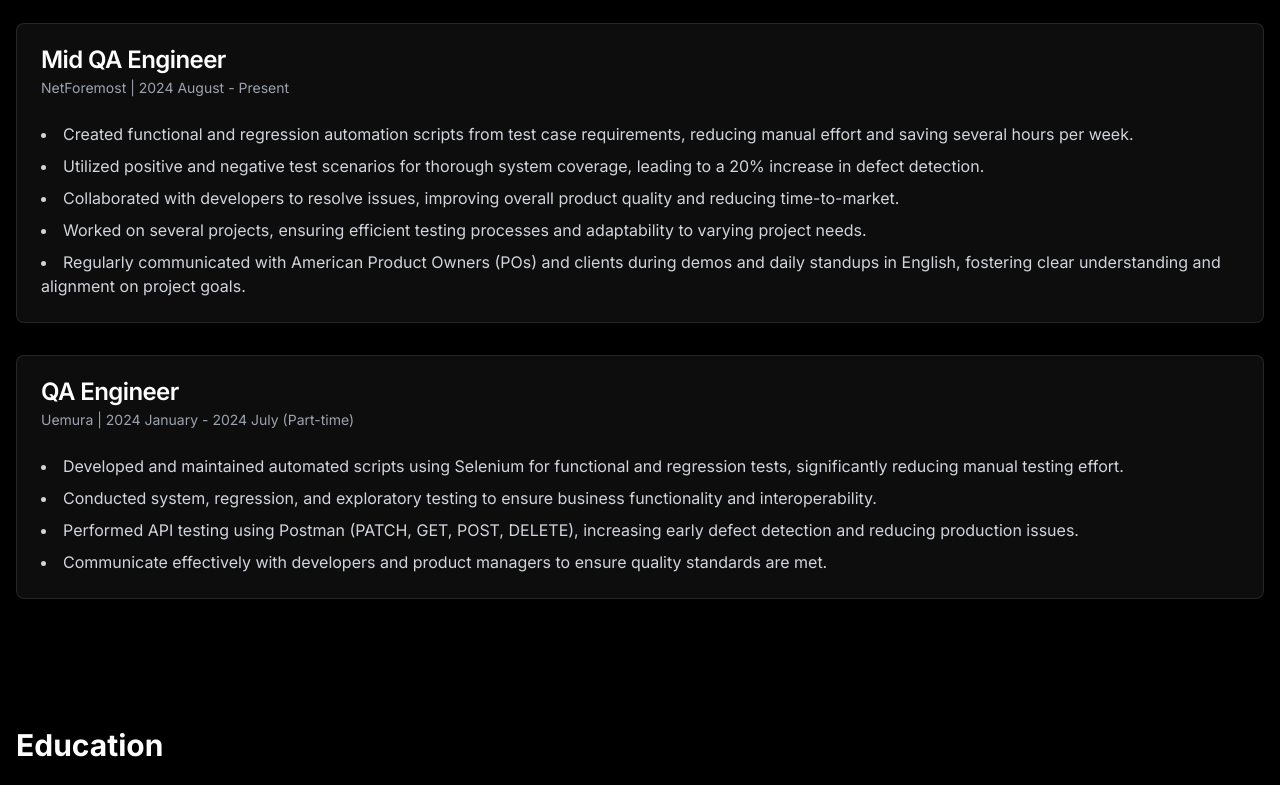
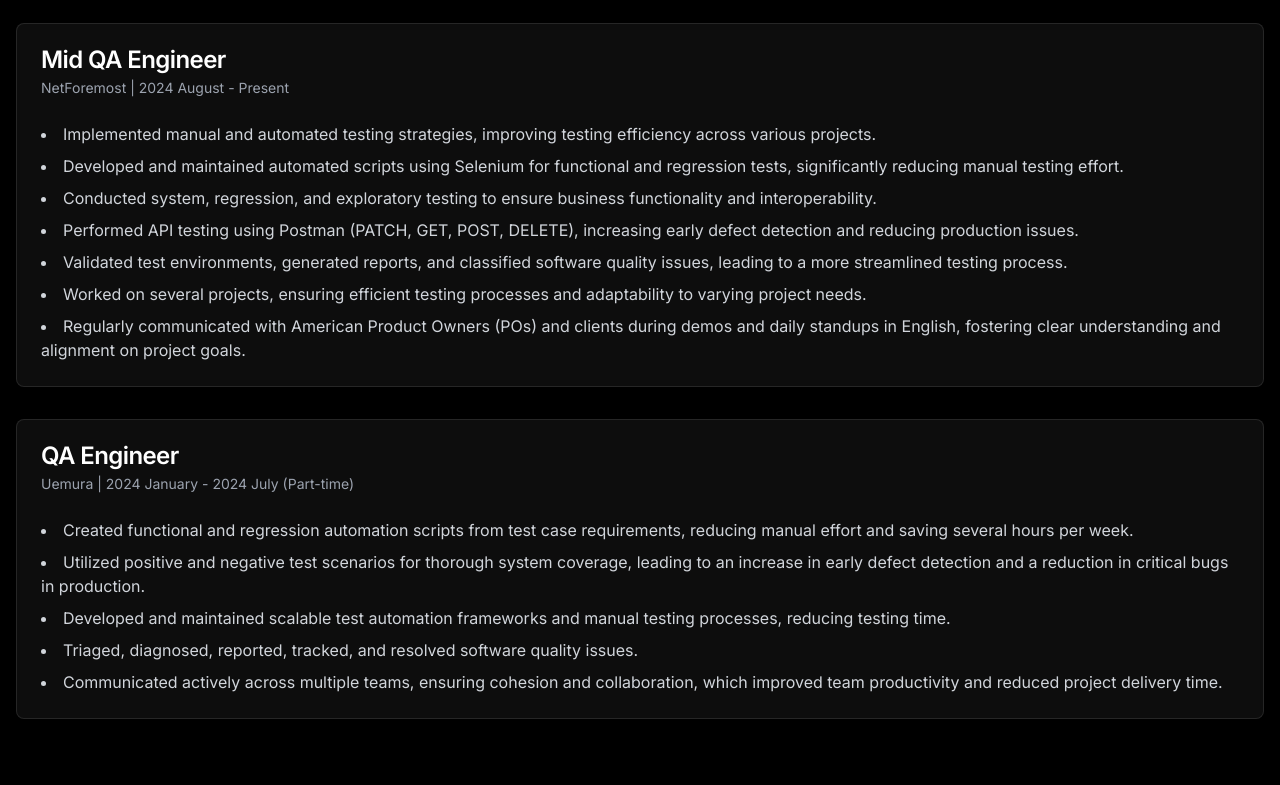
Before and after one commit to Sebastiandg30/My-portfolio, a Next.js app: page / in a window 1280 px wide. Shown: the part 1646-2431 px from the top of the page. Built offline with nearby package versions, Linux system fonts and the light colour scheme.

Commit message:
Quick fix 2

```diff
--- a/app/page.tsx
+++ b/app/page.tsx
@@ -555,7 +555,7 @@ export default function Component() {
             animate={{ opacity: 1, y: 0 }}
             transition={{ duration: 0.5, delay: 0.2 }}
           >
-          I am Sebastian Gómez, a <span className="bg-gradient-to-r from-teal-400 to-blue-500 bg-clip-text text-transparent font-medium">QA Engineer</span>, ensuring intuitive user experiences. After hours, I build my own projects.
+          I am Sebastian Gómez, a <span className="bg-gradient-to-r from-teal-400 to-blue-500 bg-clip-text text-transparent font-medium">QA Engineer</span>, and I ensure quality and intuitive user experiences. After hours, I build my own projects.
           </motion.p>
           <motion.div
             className="flex flex-col items-center gap-6"
@@ -572,7 +572,11 @@ export default function Component() {
                 {isClient && currentTime.toLocaleTimeString('en-US', { timeZone: 'America/Caracas' })} UTC-4
               </p>
             </div>
-            <Button variant="outline" className="flex items-center gap-2 bg-transparent border-slate-300 dark:border-slate-300 text-slate-300 dark:text-white hover:bg-slate-300 dark:hover:bg-slate-300">
+            <Button
+              variant="outline"
+              className="flex items-center gap-2 bg-transparent border-slate-300 dark:border-slate-300 text-slate-300 dark:text-white hover:bg-slate-300 dark:hover:bg-slate-300"
+              onClick={() => window.open('/Sebastian Gomez CV.pdf')}
+            >
               <FileText className="w-4 h-4" />
               Download CV
             </Button>
@@ -726,13 +730,14 @@ export default function Component() {
               </CardHeader>
               <CardContent>
                 <ul className="list-disc list-inside space-y-2 text-gray-300">
-
-  <li>Created functional and regression automation scripts from test case requirements, reducing manual effort and saving several hours per week.</li>
-  <li>Utilized positive and negative test scenarios for thorough system coverage, leading to a 20% increase in defect detection.</li>
-  <li>Collaborated with developers to resolve issues, improving overall product quality and reducing time-to-market.</li>
-  <li>Worked on several projects, ensuring efficient testing processes and adaptability to varying project needs.</li>
-  <li>Regularly communicated with American Product Owners (POs) and clients during demos and daily standups in English, fostering clear understanding and alignment on project goals.</li>
-</ul>
+                  <li>Implemented manual and automated testing strategies, improving testing efficiency across various projects.</li>
+                  <li>Developed and maintained automated scripts using Selenium for functional and regression tests, significantly reducing manual testing effort.</li>
+                  <li>Conducted system, regression, and exploratory testing to ensure business functionality and interoperability.</li>
+                  <li>Performed API testing using Postman (PATCH, GET, POST, DELETE), increasing early defect detection and reducing production issues.</li>
+                  <li>Validated test environments, generated reports, and classified software quality issues, leading to a more streamlined testing process.</li>
+                  <li>Worked on several projects, ensuring efficient testing processes and adaptability to varying project needs.</li>
+                  <li>Regularly communicated with American Product Owners (POs) and clients during demos and daily standups in English, fostering clear understanding and alignment on project goals.</li>
+                </ul>
 
               </CardContent>
             </Card>
@@ -744,12 +749,11 @@ export default function Component() {
               </CardHeader>
               <CardContent>
                 <ul className="list-disc list-inside space-y-2 text-gray-300">
-                  <li>Developed and maintained automated scripts using Selenium for functional and regression tests, significantly
-          reducing manual testing effort.</li>
-                  <li>Conducted system, regression, and exploratory testing to ensure business functionality and interoperability.</li>
-                  <li>Performed API testing using Postman (PATCH, GET, POST, DELETE), increasing early defect detection
-                  and reducing production issues.</li>
-                  <li>Communicate effectively with developers and product managers to ensure quality standards are met.</li>
+                  <li>Created functional and regression automation scripts from test case requirements, reducing manual effort and saving several hours per week.</li>
+                  <li>Utilized positive and negative test scenarios for thorough system coverage, leading to an increase in early defect detection and a reduction in critical bugs in production.</li>
+                  <li>Developed and maintained scalable test automation frameworks and manual testing processes, reducing testing time.</li>
+                  <li>Triaged, diagnosed, reported, tracked, and resolved software quality issues.</li>
+                  <li>Communicated actively across multiple teams, ensuring cohesion and collaboration, which improved team productivity and reduced project delivery time.</li>
                 </ul>
               </CardContent>
             </Card>
@@ -831,7 +835,7 @@ export default function Component() {
                     <Github className="w-6 h-6 text-gray-400 transition-colors group-hover:text-white" />
                   </div>
                   <a
-                    href="https://github.com/yourusername"
+                    href="https://github.com/Sebastiandg30"
                     target="_blank"
                     rel="noopener noreferrer"
                     className="text-gray-300 transition-colors group-hover:text-white relative"
```
Also changed, not shown: 1 other file (tests, documents, lock files or other folders).
